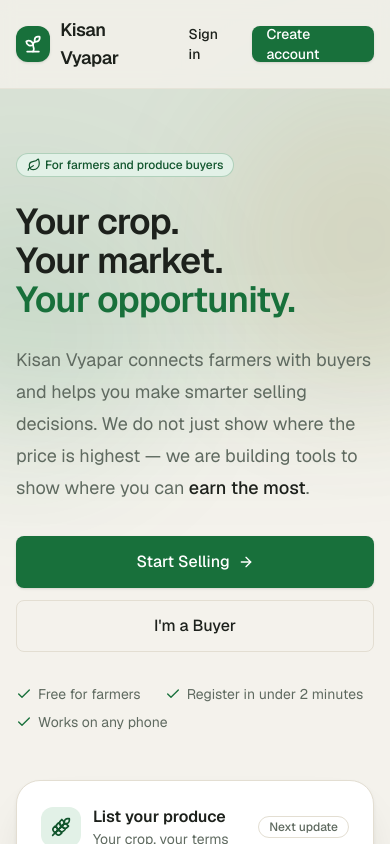
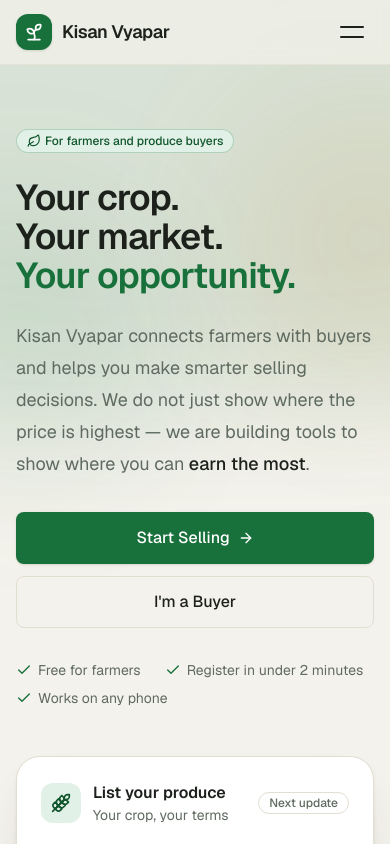
Before and after one commit to MohammedAsimGit/Kisan-Vyapar, a Next.js app: page / in a window 390 px wide. Shown: the top 844 px of the page. Built offline with nearby package versions, Linux system fonts and the light colour scheme.

Commit message:
style: make landing navigation responsive on mobile

```diff
--- a/src/app/globals.css
+++ b/src/app/globals.css
@@ -187,3 +187,14 @@
     }
   }
 }
+
+@keyframes nav-drop {
+  from {
+    opacity: 0;
+    transform: translateY(-6px);
+  }
+  to {
+    opacity: 1;
+    transform: translateY(0);
+  }
+}
--- a/src/app/layout.tsx
+++ b/src/app/layout.tsx
@@ -1,4 +1,4 @@
-import type { Metadata } from "next";
+import type { Metadata, Viewport } from "next";
 import { Geist, Geist_Mono } from "next/font/google";
 import "./globals.css";
 
@@ -21,6 +21,16 @@
     "An agricultural marketplace that connects farmers and vendors to improve price discovery and help farmers sell where they can earn the most.",
 };
 
+export const viewport: Viewport = {
+  width: "device-width",
+  initialScale: 1,
+  viewportFit: "cover",
+  themeColor: [
+    { media: "(prefers-color-scheme: light)", color: "#f4f2ec" },
+    { media: "(prefers-color-scheme: dark)", color: "#0a0d0b" },
+  ],
+};
+
 export default function RootLayout({ children }: LayoutProps<"/">) {
   return (
     <html
--- a/src/app/page.tsx
+++ b/src/app/page.tsx
@@ -19,6 +19,7 @@
 } from "lucide-react";
 import { Badge, linkButtonClass } from "@/components/ui";
 import { Brand } from "@/components/shared/brand";
+import { LandingHeader } from "@/components/marketing/landing-header";
 
 const HOW_IT_WORKS = [
   {
@@ -86,19 +87,7 @@
         <div className="absolute left-[-120px] top-48 h-72 w-72 rounded-full bg-primary/8 blur-3xl" />
       </div>
 
-      <header className="sticky top-0 z-30 border-b border-border/70 bg-background/80 backdrop-blur">
-        <div className="mx-auto flex w-full max-w-7xl items-center justify-between gap-3 px-4 py-4 sm:px-6 lg:px-8">
-          <Brand />
-          <nav aria-label="Account" className="flex items-center gap-2 sm:gap-3">
-            <Link href="/auth/login" className={linkButtonClass("ghost", "sm", "hidden sm:inline-flex")}>
-              Sign in
-            </Link>
-            <Link href="/auth/register" className={linkButtonClass("primary", "sm")}>
-              Create account
-            </Link>
-          </nav>
-        </div>
-      </header>
+      <LandingHeader />
 
       <main>
         {/* Hero */}
--- /dev/null
+++ b/src/components/marketing/landing-header.tsx
@@ -0,0 +1,101 @@
+"use client";
+
+import { useEffect, useState } from "react";
+import Link from "next/link";
+import { Brand } from "@/components/shared/brand";
+import { linkButtonClass } from "@/components/ui";
+
+export function LandingHeader() {
+  const [open, setOpen] = useState(false);
+
+  useEffect(() => {
+    if (!open) {
+      return;
+    }
+    function onKeyDown(event: KeyboardEvent) {
+      if (event.key === "Escape") {
+        setOpen(false);
+      }
+    }
+    document.addEventListener("keydown", onKeyDown);
+    return () => document.removeEventListener("keydown", onKeyDown);
+  }, [open]);
+
+  return (
+    <header className="sticky top-0 z-40 border-b border-border/70 bg-background/85 backdrop-blur supports-[backdrop-filter]:bg-background/70">
+      <div className="mx-auto w-full max-w-7xl px-4 pt-[env(safe-area-inset-top)] sm:px-6 lg:px-8">
+        <div className="flex min-h-16 items-center justify-between gap-3 py-2.5 sm:py-0">
+          <Brand className="min-w-0 shrink-0" />
+
+          {/* Desktop actions */}
+          <nav
+            aria-label="Account"
+            className="hidden shrink-0 items-center gap-1.5 sm:flex"
+          >
+            <Link href="/auth/login" className={linkButtonClass("ghost", "md")}>
+              Sign in
+            </Link>
+            <Link href="/auth/register" className={linkButtonClass("primary", "md")}>
+              Create account
+            </Link>
+          </nav>
+
+          {/* Mobile hamburger */}
+          <button
+            type="button"
+            aria-label={open ? "Close menu" : "Open menu"}
+            aria-expanded={open}
+            aria-controls="mobile-menu"
+            onClick={() => setOpen((value) => !value)}
+            className="inline-flex size-11 shrink-0 items-center justify-center rounded-lg text-foreground transition-colors hover:bg-muted focus-visible:outline-none focus-visible:ring-2 focus-visible:ring-ring focus-visible:ring-offset-2 focus-visible:ring-offset-background sm:hidden"
+          >
+            <span
+              aria-hidden="true"
+              className="relative block h-4 w-6"
+            >
+              <span
+                className={`absolute left-0 top-0.5 h-0.5 w-6 rounded-full bg-current transition-all duration-200 ease-out ${
+                  open ? "top-1/2 -translate-y-1/2 rotate-45" : ""
+                }`}
+              />
+              <span
+                className={`absolute left-0 bottom-0.5 h-0.5 w-6 rounded-full bg-current transition-all duration-200 ease-out ${
+                  open ? "bottom-1/2 translate-y-1/2 -rotate-45" : ""
+                }`}
+              />
+            </span>
+          </button>
+        </div>
+      </div>
+
+      {/* Mobile menu */}
+      {open ? (
+        <div
+          id="mobile-menu"
+          className="animate-[nav-drop_0.2s_ease-out] border-t border-border bg-surface shadow-card sm:hidden"
+          style={{ paddingBottom: "env(safe-area-inset-bottom)" }}
+        >
+          <nav
+            aria-label="Account"
+            className="mx-auto w-full max-w-7xl space-y-2 px-4 py-4"
+          >
+            <Link
+              href="/auth/login"
+              onClick={() => setOpen(false)}
+              className="flex h-12 w-full items-center justify-center rounded-lg border border-border text-base font-medium text-foreground transition-colors hover:bg-muted focus-visible:outline-none focus-visible:ring-2 focus-visible:ring-ring focus-visible:ring-offset-2 focus-visible:ring-offset-surface"
+            >
+              Sign in
+            </Link>
+            <Link
+              href="/auth/register"
+              onClick={() => setOpen(false)}
+              className="flex h-12 w-full items-center justify-center gap-2 rounded-lg bg-primary text-base font-medium text-primary-foreground shadow-sm transition-colors hover:bg-primary-strong focus-visible:outline-none focus-visible:ring-2 focus-visible:ring-ring focus-visible:ring-offset-2 focus-visible:ring-offset-surface"
+            >
+              Create account
+            </Link>
+          </nav>
+        </div>
+      ) : null}
+    </header>
+  );
+}
```
